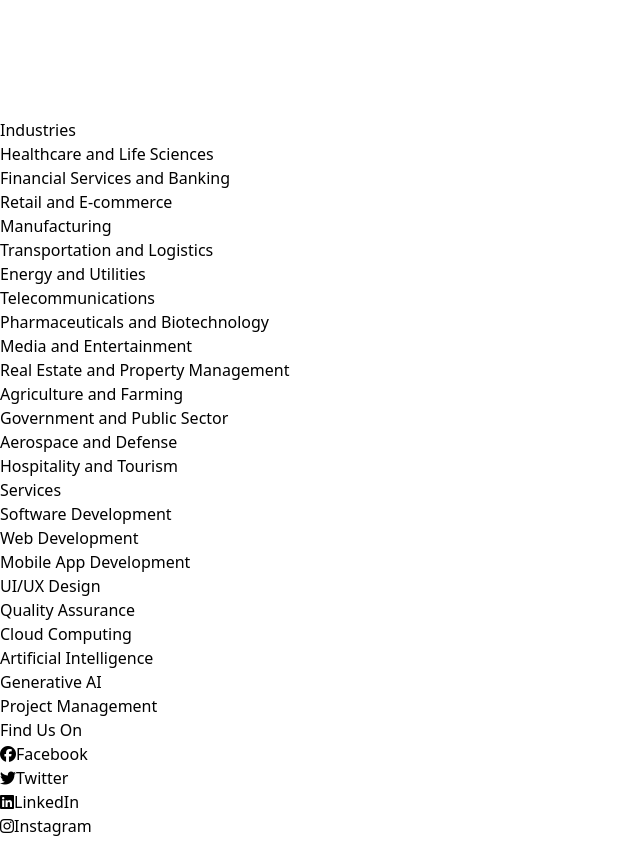
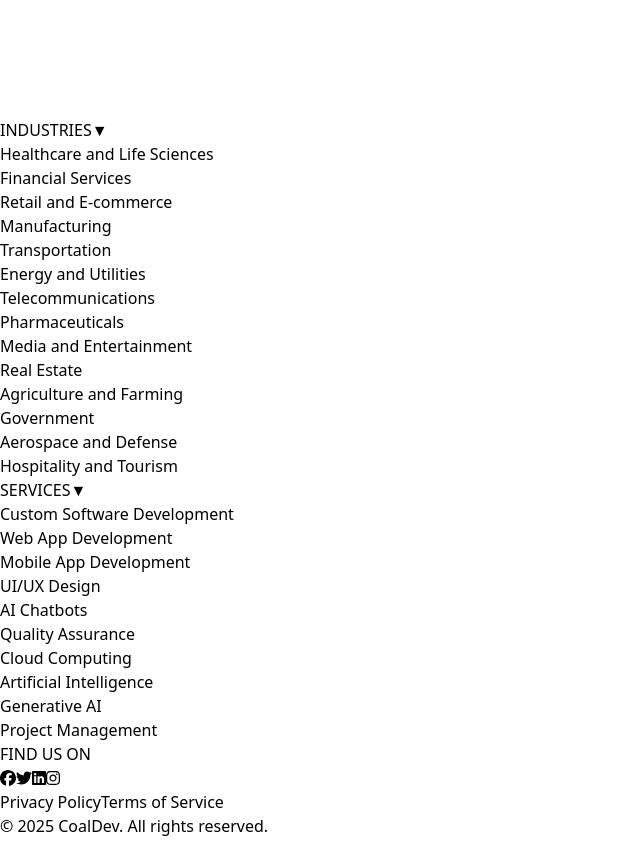
Before and after one commit to AliAzhar5/Coaldev-Websit, a Vue app: page /services in a window 1280 px wide. Shown: the part 4373-5215 px from the top of the page, without its empty margins (0-640 px from the left). Built offline with nearby package versions, Linux system fonts and the light colour scheme.

Commit message:
Updated Footer

```diff
--- a/index.html
+++ b/index.html
@@ -2,7 +2,10 @@
 <html lang="">
   <head>
     <meta charset="UTF-8" />
-    <meta name="viewport" content="width=device-width, initial-scale=1.0" />
+    <meta
+      name="viewport"
+      content="width=device-width, initial-scale=1.0, maximum-scale=1, user-scalable=no"
+    />
     <link
       rel="stylesheet"
       href="https://cdnjs.cloudflare.com/ajax/libs/font-awesome/6.5.1/css/all.min.css"
--- a/package.json
+++ b/package.json
@@ -9,6 +9,10 @@
     "preview": "vite preview"
   },
   "dependencies": {
+    "@fortawesome/fontawesome-svg-core": "^6.7.2",
+    "@fortawesome/free-brands-svg-icons": "^6.7.2",
+    "@fortawesome/free-solid-svg-icons": "^6.7.2",
+    "@fortawesome/vue-fontawesome": "^3.0.8",
     "@heroicons/vue": "^2.2.0",
     "@mui/icons-material": "^6.3.1",
     "vue": "^3.5.13",
--- a/src/components/Footer.vue
+++ b/src/components/Footer.vue
@@ -1,13 +1,26 @@
 <template>
-  <footer class="bg-gray-800 text-white py-8 px-4 sm:px-6 lg:px-8">
-    <div class="container mx-auto">
-      <div class="grid grid-cols-1 sm:grid-cols-2 lg:grid-cols-3 gap-8">
-        <!-- Industries Section -->
+  <footer class="bg-[#091924] text-white py-8 px-4 sm:px-20">
+    <div class="max-w-[1440px] mx-auto">
+      <div class="grid grid-cols-1 sm:grid-cols-2 gap-2">
         <div class="col-span-1">
-          <h3 class="text-lg font-semibold mb-4">Industries</h3>
-          <div class="grid grid-cols-2 gap-4">
-            <!-- Column 1 -->
-            <ul class="space-y-2">
+          <h3 class="text-lg font-semibold mb-4 flex items-center space-x-2">
+            <span>INDUSTRIES</span>
+            <button
+              @click="toggleIndustries"
+              class="sm:hidden flex items-center flex-shrink-0 ml-auto"
+            >
+              <span
+                :class="{ 'rotate-180': showIndustries }"
+                class="transform transition-transform"
+              >
+                &#9660;
+              </span>
+            </button>
+          </h3>
+          <div class="grid grid-cols-2 gap-2">
+            <div class="sm:hidden">
+              <div v-if="showIndustries" class="mt-2">
+                <ul class="space-y-2 text-sm leading-tight">
                   <li
                     v-for="(industry, index) in firstColumnIndustries"
                     :key="index"
@@ -15,8 +28,28 @@
                     {{ industry.name }}
                   </li>
                 </ul>
-            <!-- Column 2 -->
-            <ul class="space-y-2">
+                <ul class="space-y-2 text-sm leading-tight">
+                  <li
+                    v-for="(industry, index) in secondColumnIndustries"
+                    :key="index"
+                  >
+                    {{ industry.name }}
+                  </li>
+                </ul>
+              </div>
+            </div>
+
+            <!-- Column 1 for larger screens -->
+            <ul class="space-y-2 text-sm leading-tight sm:block hidden">
+              <li
+                v-for="(industry, index) in firstColumnIndustries"
+                :key="index"
+              >
+                {{ industry.name }}
+              </li>
+            </ul>
+            <!-- Column 2 for larger screens -->
+            <ul class="space-y-2 text-sm leading-tight sm:block hidden">
               <li
                 v-for="(industry, index) in secondColumnIndustries"
                 :key="index"
@@ -29,17 +62,31 @@
 
         <!-- Services Section -->
         <div class="col-span-1 lg:ml-20">
-          <h3 class="text-lg font-semibold mb-4">Services</h3>
+          <h3 class="text-lg font-semibold mb-4 flex items-center space-x-2">
+            <span>SERVICES</span>
+            <button
+              @click="toggleServices"
+              class="sm:hidden flex items-center flex-shrink-0 ml-auto"
+            >
+              <span
+                :class="{ 'rotate-180': showServices }"
+                class="transform transition-transform"
+              >
+                &#9660;
+              </span>
+            </button>
+          </h3>
           <div class="grid grid-cols-1 sm:grid-cols-2 gap-4">
-            <!-- Column 1 -->
-            <ul class="space-y-2">
-              <li>Software Development</li>
-              <li>Web Development</li>
+            <div class="sm:hidden">
+              <div v-if="showServices" class="mt-2">
+                <ul class="space-y-2 text-sm leading-tight">
+                  <li>Custom Software Development</li>
+                  <li>Web App Development</li>
                   <li>Mobile App Development</li>
                   <li>UI/UX Design</li>
+                  <li>AI Chatbots</li>
                 </ul>
-            <!-- Column 2 -->
-            <ul class="space-y-2">
+                <ul class="space-y-2 text-sm leading-tight">
                   <li>Quality Assurance</li>
                   <li>Cloud Computing</li>
                   <li>Artificial Intelligence</li>
@@ -49,47 +96,58 @@
               </div>
             </div>
 
-        <!-- Find Us On Section -->
-        <div class="col-span-1 sm:col-span-2 lg:col-span-1 lg:ml-20">
-          <h3 class="text-lg font-semibold mb-4">Find Us On</h3>
-          <ul class="space-y-4">
-            <li>
+            <!-- Column 1 for larger screens -->
+            <ul class="space-y-2 text-sm leading-tight sm:block hidden">
+              <li>Custom Software Development</li>
+              <li>Web App Development</li>
+              <li>Mobile App Development</li>
+              <li>UI/UX Design</li>
+              <li>AI Chatbots</li>
+            </ul>
+            <!-- Column 2 for larger screens -->
+            <ul class="space-y-2 text-sm leading-tight sm:block hidden">
+              <li>Quality Assurance</li>
+              <li>Cloud Computing</li>
+              <li>Artificial Intelligence</li>
+              <li>Generative AI</li>
+              <li>Project Management</li>
+            </ul>
+          </div>
+        </div>
+
+        <!-- New Find Us On Section -->
+        <div class="mt-8">
+          <h3 class="text-lg font-semibold mb-4">FIND US ON</h3>
+          <div class="flex space-x-4">
             <a
-                href="#"
-                class="flex items-center space-x-2 hover:text-gray-300 transition-colors duration-200"
+              href="https://facebook.com"
+              target="_blank"
+              class="text-white hover:text-blue-600"
             >
-                <i class="fab fa-facebook"></i>
-                <span>Facebook</span>
+              <font-awesome-icon :icon="['fab', 'facebook']" class="w-6 h-6" />
             </a>
-            </li>
-            <li>
             <a
-                href="#"
-                class="flex items-center space-x-2 hover:text-gray-300 transition-colors duration-200"
+              href="https://twitter.com"
+              target="_blank"
+              class="text-white hover:text-blue-400"
             >
-                <i class="fab fa-twitter"></i>
-                <span>Twitter</span>
+              <font-awesome-icon :icon="['fab', 'twitter']" class="w-6 h-6" />
             </a>
-            </li>
-            <li>
             <a
-                href="#"
-                class="flex items-center space-x-2 hover:text-gray-300 transition-colors duration-200"
+              href="https://linkedin.com"
+              target="_blank"
+              class="text-white hover:text-blue-700"
             >
-                <i class="fab fa-linkedin"></i>
-                <span>LinkedIn</span>
+              <font-awesome-icon :icon="['fab', 'linkedin']" class="w-6 h-6" />
             </a>
-            </li>
-            <li>
             <a
-                href="#"
-                class="flex items-center space-x-2 hover:text-gray-300 transition-colors duration-200"
+              href="https://instagram.com"
+              target="_blank"
+              class="text-white hover:text-pink-600"
             >
-                <i class="fab fa-instagram"></i>
-                <span>Instagram</span>
+              <font-awesome-icon :icon="['fab', 'instagram']" class="w-6 h-6" />
             </a>
-            </li>
-          </ul>
+          </div>
         </div>
       </div>
 
@@ -112,10 +170,21 @@
 </template>
 
 <script setup>
-import { computed } from "vue";
-import { store } from "@/components/Store"; // Adjust the path based on your store.js location
+import { computed, ref } from "vue";
+import { store } from "@/components/Store";
+import { FontAwesomeIcon } from "@fortawesome/vue-fontawesome";
 
-// Computed properties to extract industries
 const firstColumnIndustries = computed(() => store.industries.slice(0, 7));
 const secondColumnIndustries = computed(() => store.industries.slice(7));
+
+const showIndustries = ref(false);
+const showServices = ref(false);
+
+const toggleIndustries = () => {
+  showIndustries.value = !showIndustries.value;
+};
+
+const toggleServices = () => {
+  showServices.value = !showServices.value;
+};
 </script>
--- a/src/components/Store.js
+++ b/src/components/Store.js
@@ -57,7 +57,7 @@
       ],
     },
     {
-      name: "Financial Services and Banking",
+      name: "Financial Services",
       icon: "fas fa-landmark",
       description: `• Billing & Payment Solutions
     • Financial Analytics
@@ -200,7 +200,7 @@
       ],
     },
     {
-      name: "Transportation and Logistics",
+      name: "Transportation",
       icon: "fas fa-truck",
       description: `• Real-Time Fleet Tracking
     • Route Optimization
@@ -337,7 +337,7 @@
       ],
     },
     {
-      name: "Pharmaceuticals and Biotechnology",
+      name: "Pharmaceuticals",
       icon: "fas fa-microscope",
       description: `• Clinical Trial Management
     • Drug Discovery
@@ -443,7 +443,7 @@
       ],
     },
     {
-      name: "Real Estate and Property Management",
+      name: "Real Estate",
       icon: "fas fa-building",
       description: `• Property Management
     • Virtual Tour & Visualization
@@ -539,7 +539,7 @@
       ],
     },
     {
-      name: "Government and Public Sector",
+      name: "Government",
       icon: "fas fa-university",
       description: `• E-Governance
     • Citizen Service Portals
--- a/src/main.js
+++ b/src/main.js
@@ -12,6 +12,13 @@
 import FAQ from "./views/FAQ.vue";
 import ChatButton from "./components/ChatButton.vue";
 import VueGtag from "vue-gtag";
+import { library } from "@fortawesome/fontawesome-svg-core";
+import { FontAwesomeIcon } from "@fortawesome/vue-fontawesome";
+import { fas } from "@fortawesome/free-solid-svg-icons";
+import { fab } from "@fortawesome/free-brands-svg-icons";
+
+// Add Font Awesome icons to the library
+library.add(fas, fab);
 
 const routes = [
   { path: "/", redirect: "/home" },
@@ -36,11 +43,12 @@
 app.use(
   VueGtag,
   {
-    config: { id: "G-06CXWV5M5J" }, // Replace with your actual Google Analytics ID
+    config: { id: "G-06CXWV5M5J" },
   },
   router
 );
 
 app.component("Header", Header);
 app.component("ChatButton", ChatButton);
+app.component("font-awesome-icon", FontAwesomeIcon);
 app.use(router).mount("#app");
--- a/src/views/Services.vue
+++ b/src/views/Services.vue
@@ -99,7 +99,7 @@
 • Backend Development`,
   },
   {
-    name: "Mobile App Development",
+    name: "Mobile Application Development",
     icon: "fas fa-mobile-alt",
     description: `• Customized Mobile Solutions
 • IOS & Android Development
```
Also changed, not shown: 1 other file (tests, documents, lock files or other folders). Lines whose indentation alone changed are shown as unchanged.
